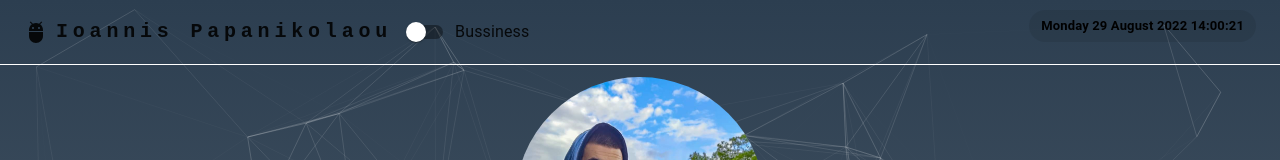
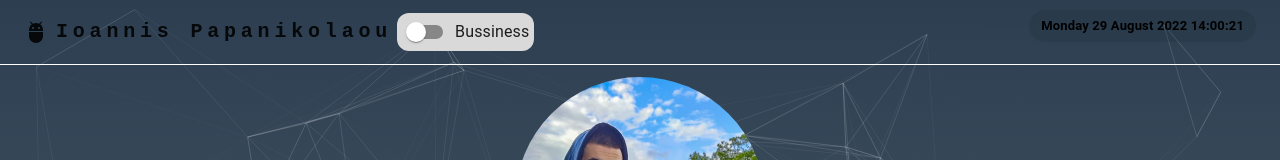
Before and after one commit to john-papani/john-papani.github.io, a React (Create React App) app: page / in a window 1280 px wide. Shown: the top 160 px of the page. Built offline with nearby package versions, Linux system fonts and the light colour scheme; no server answers.

Commit message:
minor styling changes

```diff
--- a/src/Components/About/LanguageTools.js
+++ b/src/Components/About/LanguageTools.js
@@ -9,7 +9,7 @@ function LanguageTools() {
       </Typography>
       <Grid
         container
-        spacing={1}
+        spacing={2}
         sx={{ width: "80%", margin: "auto", paddingBottom: "2%" }}
       >
         <Grid item xs={3} md={1}>
--- a/src/Components/Navbar/Navbar.js
+++ b/src/Components/Navbar/Navbar.js
@@ -89,6 +89,11 @@ const Navbar = (props) => {
               Ioannis Papanikolaou
             </Typography>
             <FormControlLabel
+              sx={{
+                background: "#d9d9d9",
+                borderRadius: "12px",
+                paddingRight: "5px",
+              }}
               control={
                 <Switch
                   color="warning"
--- a/src/Components/Projects/Projects.js
+++ b/src/Components/Projects/Projects.js
@@ -9,16 +9,23 @@ import {
 } from "@mui/material";
 import { useStyles } from "./projectstyle";
 import React from "react";
-import covidimg from "../../img/covid_project.jpg"
-import gradebookimg from "../../img/gradebook_project.png"
-import recipeimg from "../../img/recipe_project.png"
-import softengimg from "../../img/softeng_project.jpg"
-import energyliveimg from "../../img/energylive22.png"
+import covidimg from "../../img/covid_project.jpg";
+import gradebookimg from "../../img/gradebook_project.png";
+import recipeimg from "../../img/recipe_project.png";
+import softengimg from "../../img/softeng_project.jpg";
+import energyliveimg from "../../img/energylive22.png";
 const Projects = () => {
   const classes = useStyles();
   return (
     <>
-      <Grid container spacing={3} className={classes.container}>
+      <Grid
+        container
+        spacing={3}
+        className={classes.container}
+        direction="row"
+        justifyContent="center"
+        alignItems="flex-start"
+        >
         <Grid item xs={12}>
           <Typography variant="h5">Projects</Typography>
         </Grid>
```
